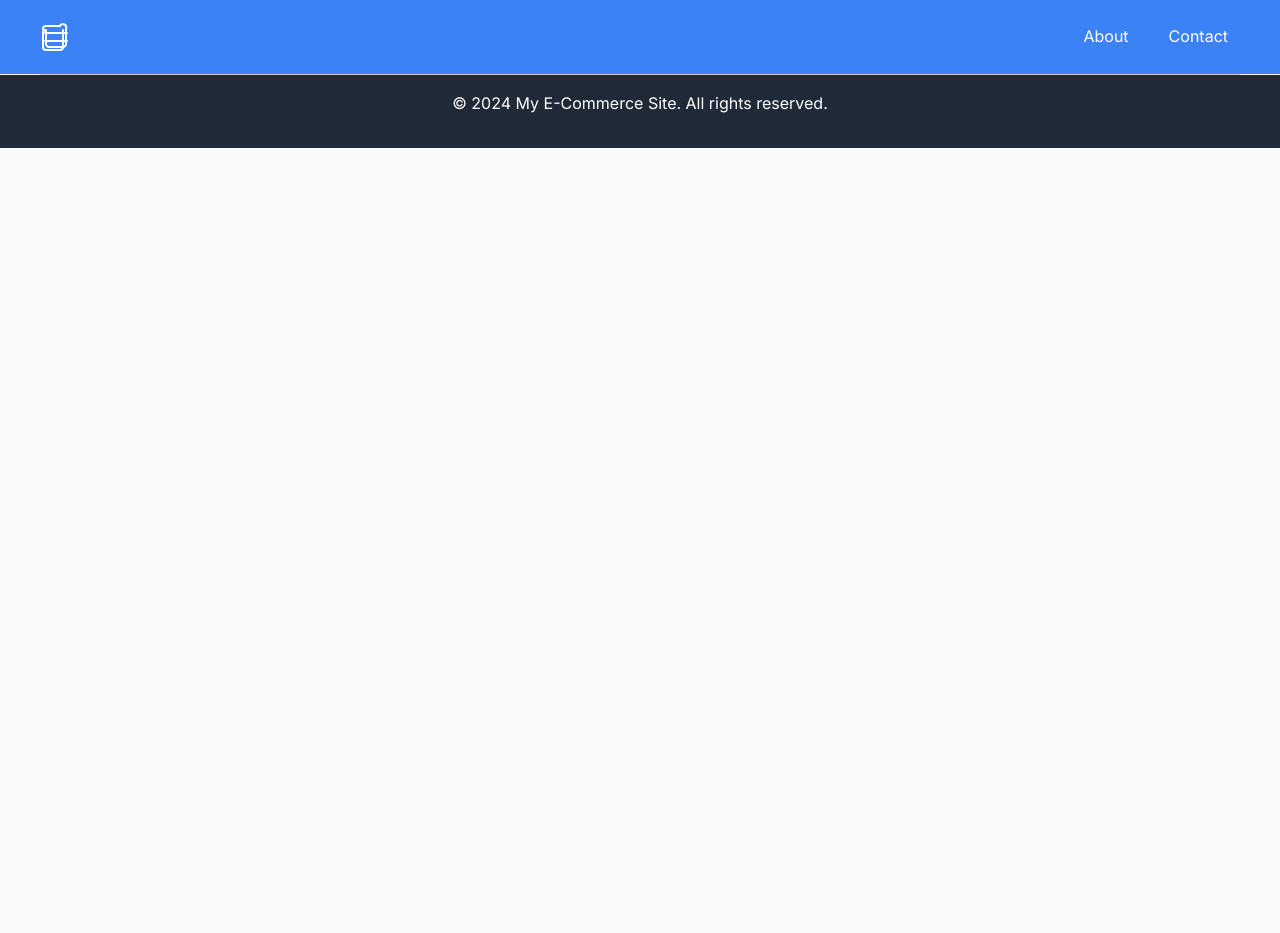
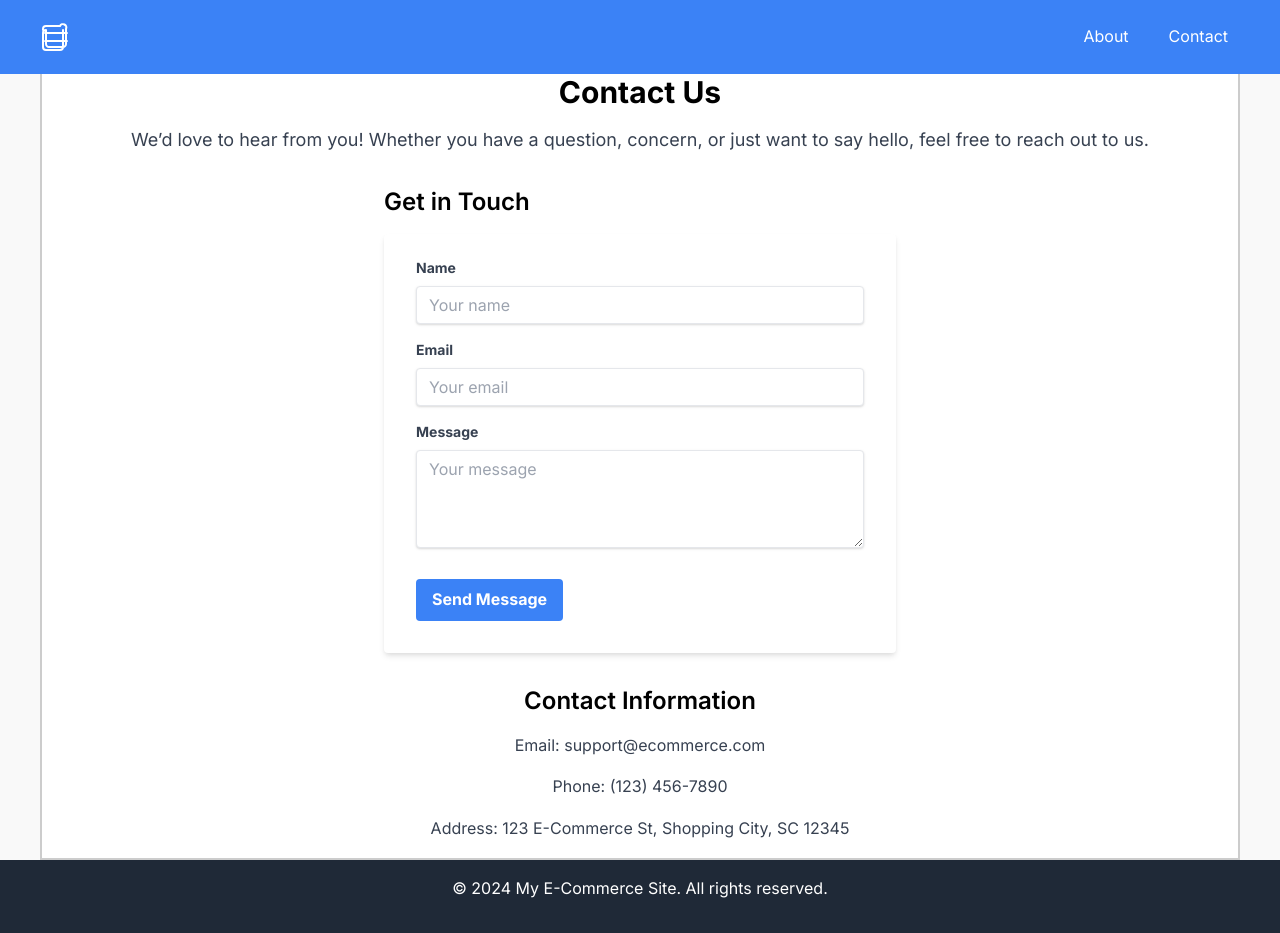
Before and after one commit to joseph-johnson27001/e-commerce, a Nuxt app: page /contact in a window 1280 px wide. Before the commit the page ends 800 px from the top, so only its background shows below. Built offline with nearby package versions, Linux system fonts and the light colour scheme.

Commit message:
Generic contact page

```diff
--- a/pages/contact.vue
+++ b/pages/contact.vue
@@ -0,0 +1,83 @@
+<template>
+  <main class="container mx-auto px-4 py-8">
+    <section class="text-center mb-8">
+      <h2 class="text-3xl font-bold mb-4">Contact Us</h2>
+      <p class="text-lg text-gray-700">
+        We’d love to hear from you! Whether you have a question, concern, or
+        just want to say hello, feel free to reach out to us.
+      </p>
+    </section>
+
+    <section class="mb-8 max-w-lg mx-auto">
+      <h3 class="text-2xl font-semibold mb-4">Get in Touch</h3>
+      <form class="bg-white shadow-md rounded px-8 pt-6 pb-8 mb-4">
+        <div class="mb-4">
+          <label class="block text-gray-700 text-sm font-bold mb-2" for="name">
+            Name
+          </label>
+          <input
+            class="shadow appearance-none border rounded w-full py-2 px-3 text-gray-700 leading-tight focus:outline-none focus:shadow-outline"
+            id="name"
+            type="text"
+            placeholder="Your name"
+          />
+        </div>
+
+        <div class="mb-4">
+          <label class="block text-gray-700 text-sm font-bold mb-2" for="email">
+            Email
+          </label>
+          <input
+            class="shadow appearance-none border rounded w-full py-2 px-3 text-gray-700 leading-tight focus:outline-none focus:shadow-outline"
+            id="email"
+            type="email"
+            placeholder="Your email"
+          />
+        </div>
+
+        <div class="mb-6">
+          <label
+            class="block text-gray-700 text-sm font-bold mb-2"
+            for="message"
+          >
+            Message
+          </label>
+          <textarea
+            class="shadow appearance-none border rounded w-full py-2 px-3 text-gray-700 leading-tight focus:outline-none focus:shadow-outline"
+            id="message"
+            rows="4"
+            placeholder="Your message"
+          ></textarea>
+        </div>
+
+        <div class="flex items-center justify-between">
+          <button
+            class="bg-blue-500 hover:bg-blue-700 text-white font-bold py-2 px-4 rounded focus:outline-none focus:shadow-outline"
+            type="button"
+          >
+            Send Message
+          </button>
+        </div>
+      </form>
+    </section>
+
+    <section class="text-center">
+      <h3 class="text-2xl font-semibold mb-4">Contact Information</h3>
+      <p class="text-gray-700">Email: support@ecommerce.com</p>
+      <p class="text-gray-700">Phone: (123) 456-7890</p>
+      <p class="text-gray-700">
+        Address: 123 E-Commerce St, Shopping City, SC 12345
+      </p>
+    </section>
+  </main>
+</template>
+
+<script>
+export default {
+  name: "ContactPage",
+};
+</script>
+
+<style scoped>
+/* Additional styling can go here if needed */
+</style>
```
